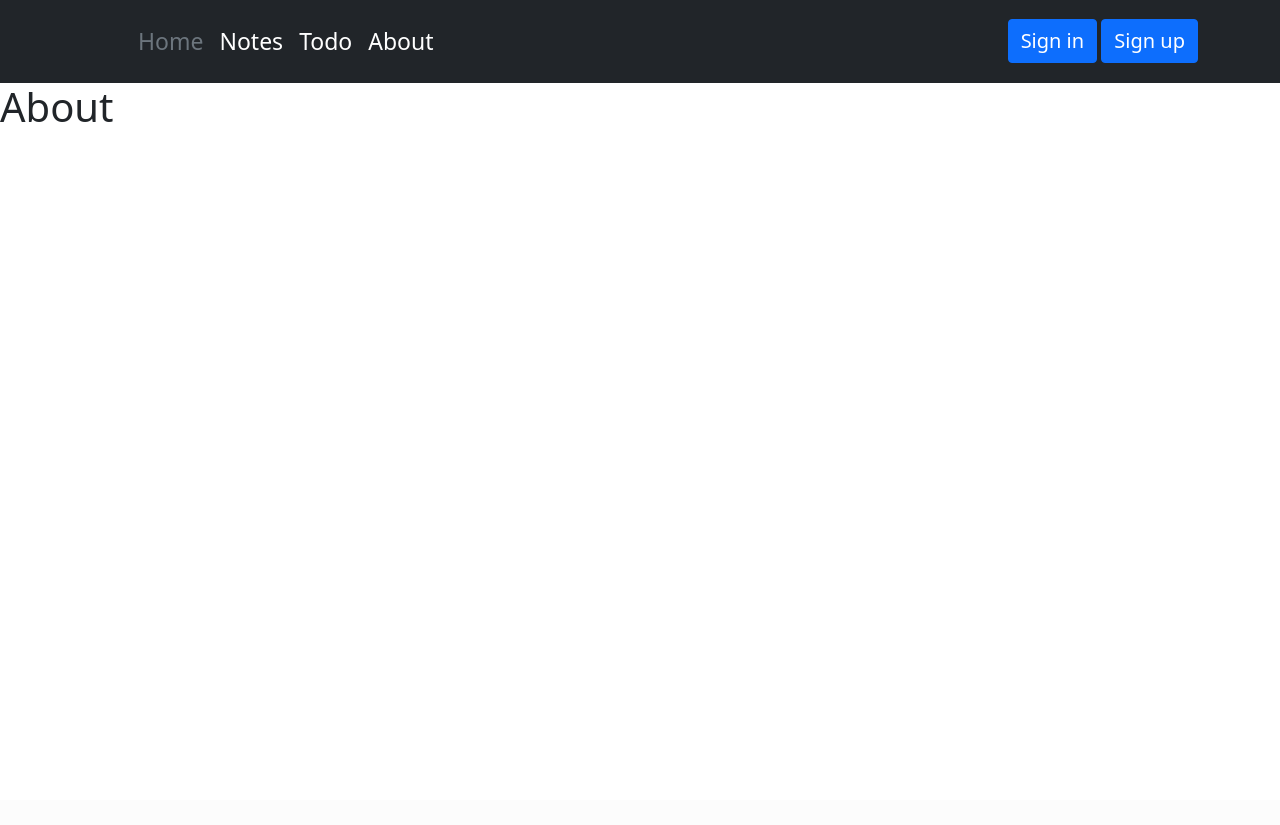
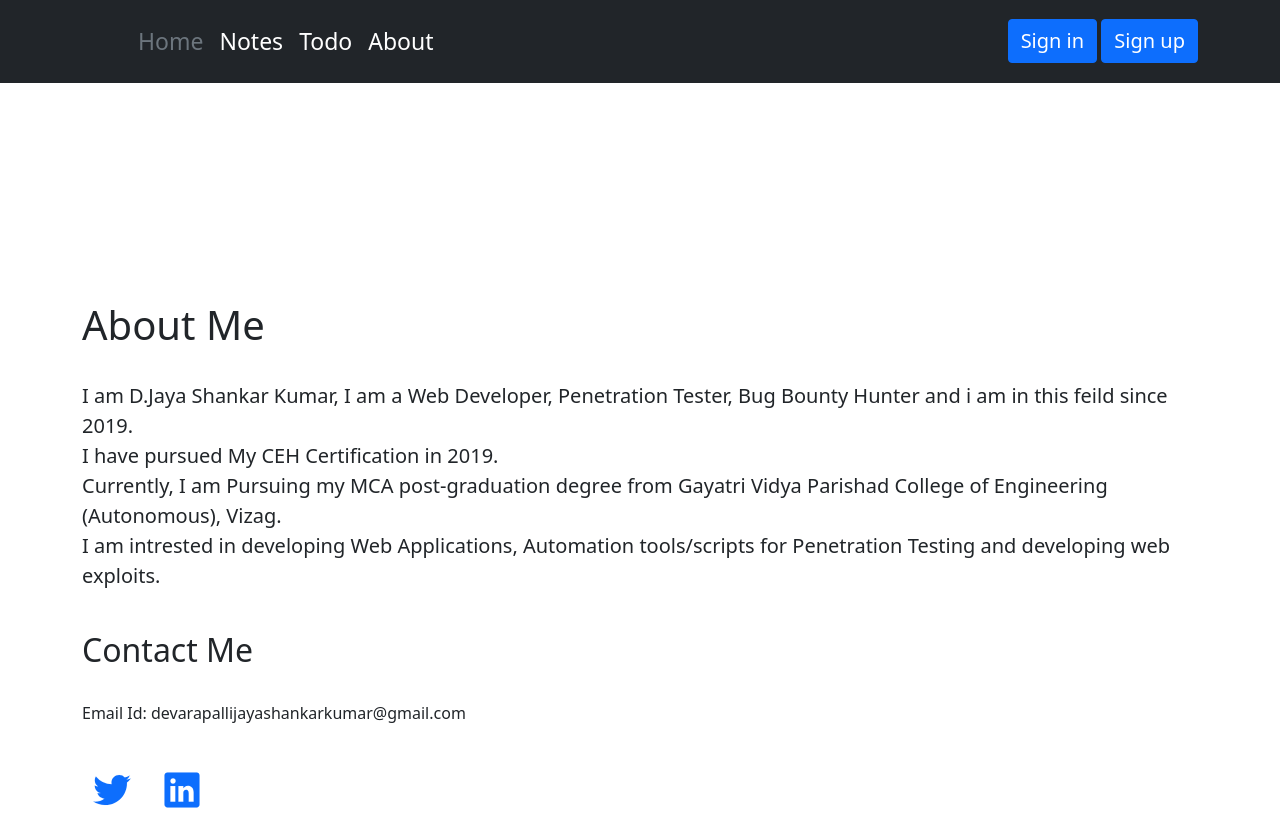
Before and after one commit to jayashankardevarapalli/ONB, a Django app: page /about/ in a window 1280 px wide. Before the commit the page ends 122 px from the top, so only its background shows below. Run offline with Django 3.2, Linux system fonts and the light colour scheme; some libraries are stand-ins or nearby versions.

Commit message:
Completed

```diff
--- a/templates/about.html
+++ b/templates/about.html
@@ -10,13 +10,20 @@
       crossorigin="anonymous"
     />
 
-    <title>About</title>
-    {% load static %}
-    <link
-      rel="stylesheet"
-      type="text/css"
-      href="{% static 'css/header.css' %}"
-    />
+    <title>About Me</title>
+    <style>
+      .about-wrapper{
+        display: block;
+        margin:auto;
+	      padding-top:50px;
+      }
+      .Social-media{
+        text-decoration: none;
+        margin: 0 10px;
+        font-size: 40px;
+        align-items: right;
+      }
+    </style>
   </head>
   <body>
     <header class="p-3 bg-dark text-white">
@@ -87,8 +94,33 @@
         </div>
       </div>
     </header>
-    <h1>About</h1>
+    <br><br><br><br><br><br><br>
+    <div class="container">
+      <div class="about-wrapper">
+        <h1>About Me</h1>
+        <br>
+        <p style="font-size: 20px;">I am D.Jaya Shankar Kumar, I am a Web Developer, Penetration Tester, Bug Bounty Hunter and i am in this feild since 2019.
+          <br> I have pursued My CEH Certification in 2019.<br> Currently, I am Pursuing my MCA post-graduation degree from Gayatri Vidya Parishad
+          College of Engineering (Autonomous), Vizag.<br>I am intrested in developing Web Applications, Automation tools/scripts for Penetration
+          Testing and developing web exploits.
+        </p>
+        <br>
+        <h2>Contact Me</h2>
+        <br>
+        <p>Email Id: devarapallijayashankarkumar@gmail.com</p>
+        <br>
+        <a class="Social-media" href="https://twitter.com/MrJayashankar">
+          <ion-icon name="logo-twitter"></ion-icon>
+        </a>
+        <a class="Social-media" href="https://www.linkedin.com/in/devarapalli-jaya-shankar-kumar-530464230/">
+          <ion-icon name="logo-linkedin"></ion-icon>
+        </a>
+    </div>
+      </div>
+    </div>
 
+    <script type="module" src="https://unpkg.com/ionicons@5.5.2/dist/ionicons/ionicons.esm.js"></script>
+    <script nomodule src="https://unpkg.com/ionicons@5.5.2/dist/ionicons/ionicons.js"></script>
     <script
       src="https://cdn.jsdelivr.net/npm/bootstrap@5.1.3/dist/js/bootstrap.bundle.min.js"
       integrity="sha384-ka7Sk0Gln4gmtz2MlQnikT1wXgYsOg+OMhuP+IlRH9sENBO0LRn5q+8nbTov4+1p"
```
Also changed, not shown: templates/base.html (+9 -11 lines).
